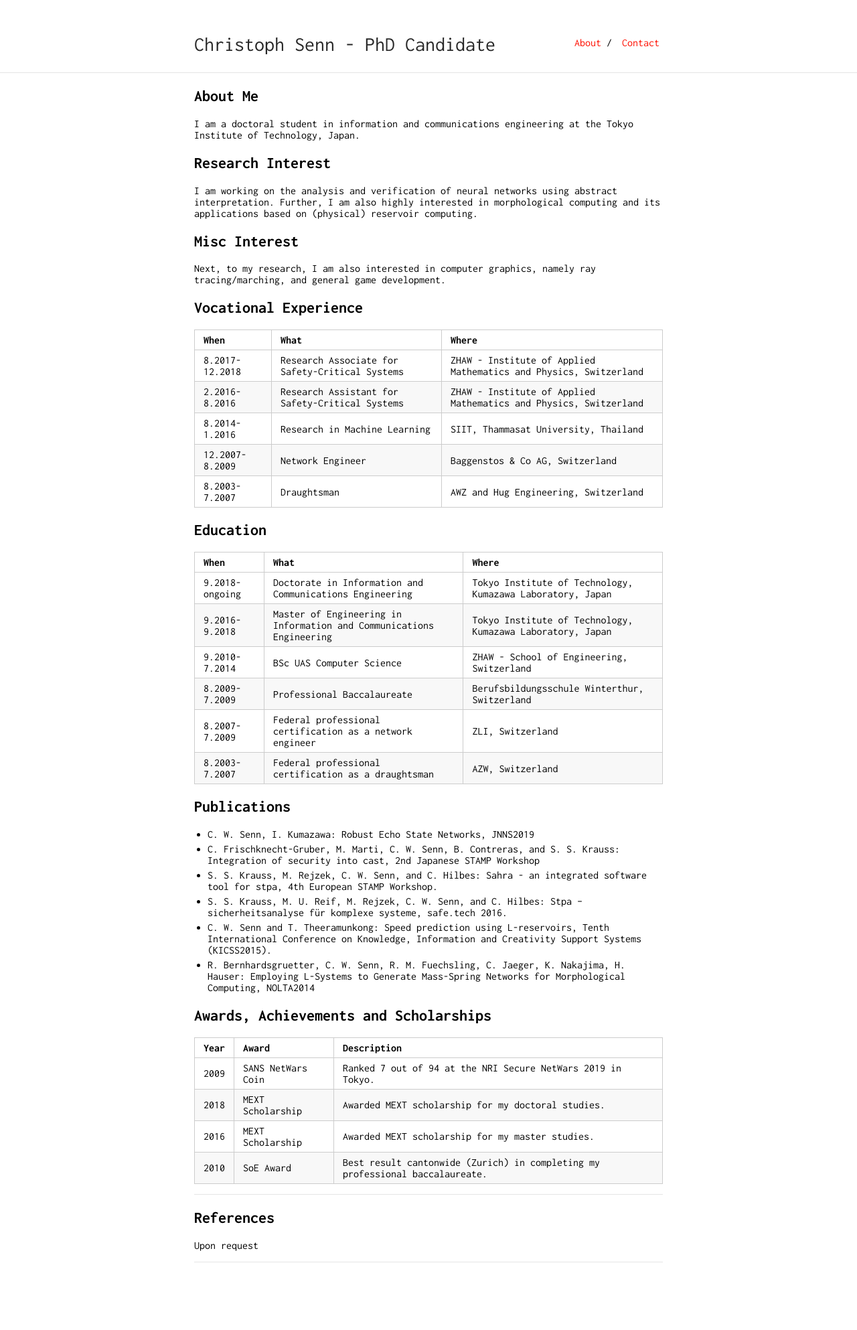
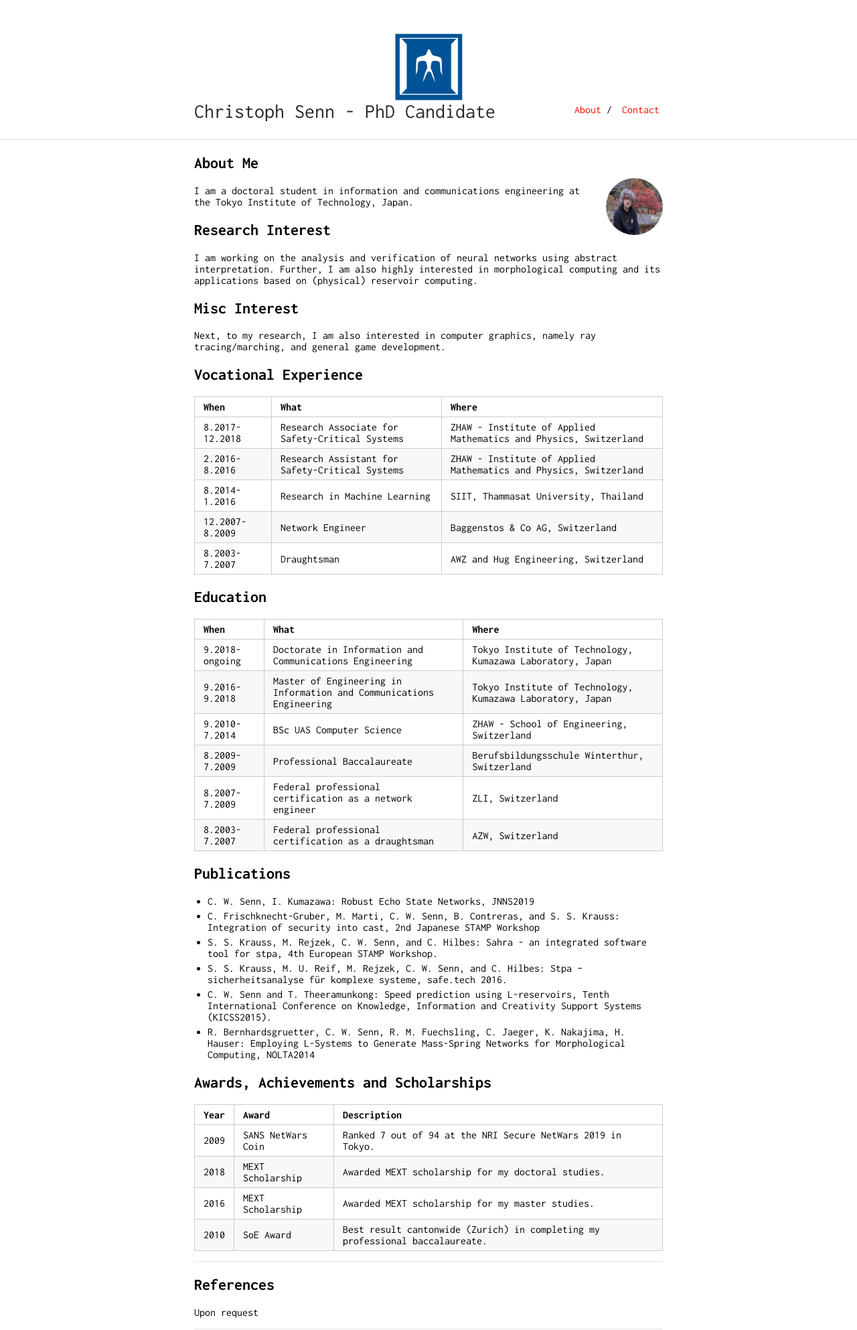
Before and after one commit to delpart/delpart.github.io, a Jekyll site: the page built from index.md, in a window 1280 px wide. Shown: the whole page at 67% size. Built offline with Jekyll 4.4.1, drawn with Linux system fonts in a browser that asks for light colours; our own code applies the rules of GitHub Pages for plain Markdown files; before the commit the page ends 1886 px from its top, so only the background shows below that.

Commit message:
Added profile picture

```diff
--- a/_config.yml
+++ b/_config.yml
@@ -3,7 +3,7 @@ url: "https://delpart.github.io"
 baseurl: "/"
 
 markdown: kramdown
-#ins_logo: "titech-logo.png"
+ins_logo: "titech-logo.png"
 
 tracking_id: #
 
--- a/index.md
+++ b/index.md
@@ -3,7 +3,7 @@ layout: default
 ---
 
 ## About Me
-
+<img class="profile-picture" src="chris.jpg">
 I am a doctoral student in information and communications engineering at the Tokyo Institute of Technology, Japan.
 
 ## Research Interest
```
Also changed, not shown: chris.jpg (added).
